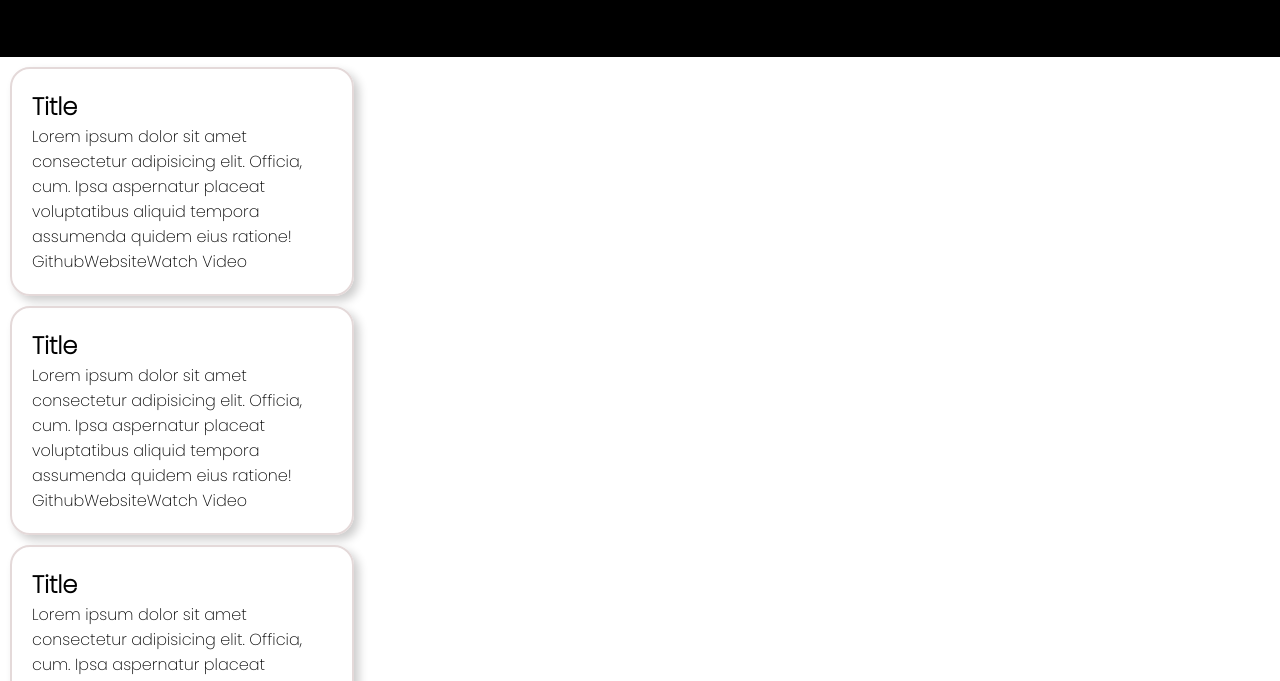
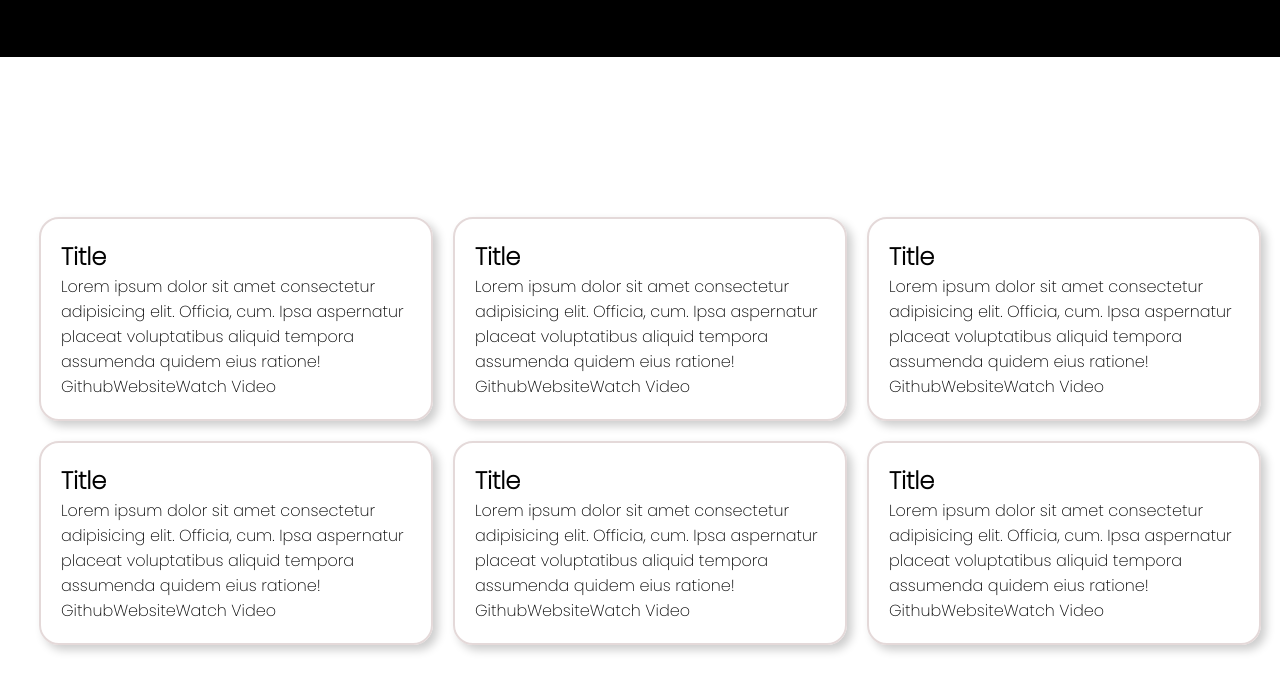
Before and after one commit to kowais915/Training-center, a Gatsby site: page / in a window 1280 px wide. Shown: the part 116-797 px from the top of the page. Built offline with nearby package versions, Linux system fonts and the light colour scheme; Gatsby itself is replaced by a stand-in of ours.

Commit message:
styled the each module even better

```diff
--- a/src/pages/index.js
+++ b/src/pages/index.js
@@ -9,10 +9,17 @@ export default function Home() {
     <Layout>
 
       <div className="main">
-        <TrainingModule/>
-        <TrainingModule/>
-        <TrainingModule/>
-        <TrainingModule/>
+        <div className="modules">
+
+
+            <TrainingModule/>
+            <TrainingModule/>
+            <TrainingModule/>
+            <TrainingModule/>
+            <TrainingModule/>
+            <TrainingModule/>
+
+        </div>
       </div>
 
     </Layout>
--- a/src/styles/styles.css
+++ b/src/styles/styles.css
@@ -9,3 +9,14 @@
 body{
     font-family: "Poppins";
 }
+
+
+/* applying flex to the modules container */
+.modules{
+    display: flex;
+    flex-wrap: wrap;
+    justify-content: center;
+    margin-top: 100px;
+    width: 1300px;
+    margin: 150px auto;
+}
--- a/src/styles/training.module.css
+++ b/src/styles/training.module.css
@@ -3,7 +3,7 @@
     border: 2px rgb(228, 217, 217) solid;
     padding: 20px;
     margin: 10px;
-    width: 300px;
+    width: 350px;
     border-radius: 20px;
     box-shadow: 5px 5px 10px rgba(0, 0, 0, 0.2);
 
```
